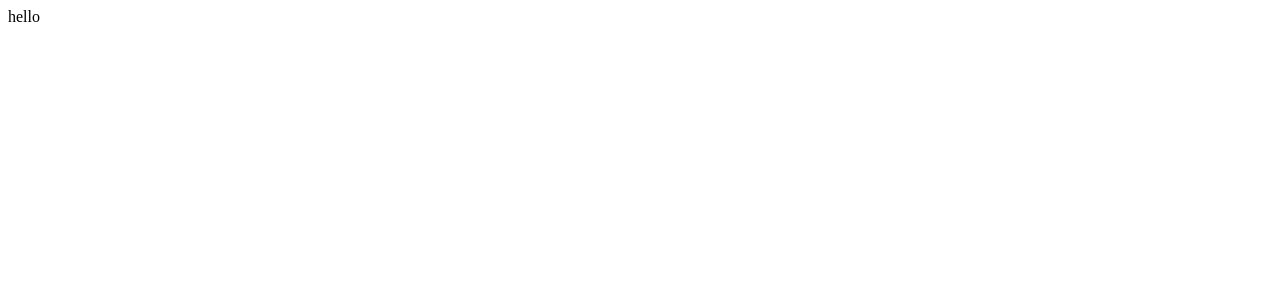
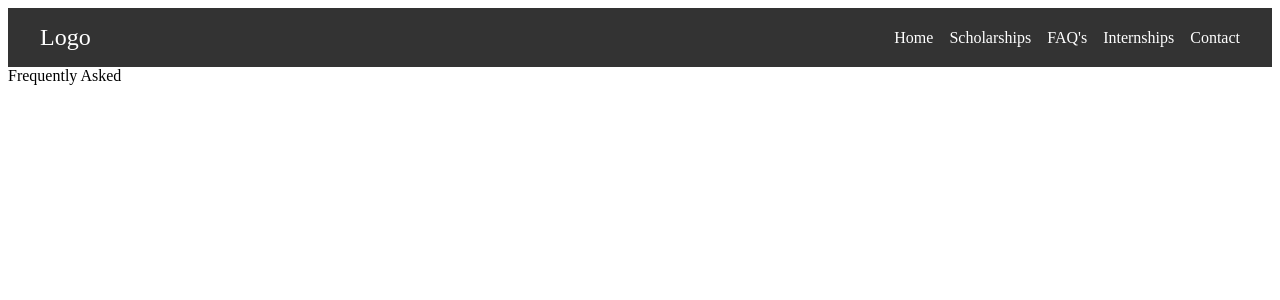
Before and after one commit to manvendrasang/Adhyanam, a React (Vite) app: page /faq in a window 1280 px wide. Shown: the top 300 px of the page. Built offline with nearby package versions, Linux system fonts and the light colour scheme.

Commit message:
New:Routing and components done

```diff
--- a/package.json
+++ b/package.json
@@ -1,5 +1,5 @@
 {
-  "name": "adhyanam-main",
+  "name": "schbang",
   "private": true,
   "version": "0.0.0",
   "type": "module",
@@ -12,6 +12,7 @@
   "dependencies": {
     "@headlessui/react": "^1.7.18",
     "@heroicons/react": "^2.1.3",
+    "axios": "^1.6.8",
     "react": "^18.2.0",
     "react-dom": "^18.2.0",
     "react-icons": "^5.0.1",
--- a/src/App.jsx
+++ b/src/App.jsx
@@ -1,11 +1,12 @@
 import { useState } from 'react'
-import './css/App.css'
+import "./css/App.css"
+import Navbar from './components/Navbar'
 
 function App() {
   const [count, setCount] = useState(0)
 
   return (
-    <div>hello</div>
+    <Navbar />
   )
 }
 
--- /dev/null
+++ b/src/components/Navbar.jsx
@@ -0,0 +1,63 @@
+import React, { useState } from 'react';
+import { Link } from 'react-router-dom';
+import '../css/Navbar.css';
+
+function Navbar() {
+    const [isOpen, setIsOpen] = useState(false);
+    const [isScholarshipHovered, setIsScholarshipHovered] = useState(false);
+
+    const toggleNavbar = () => {
+        setIsOpen(!isOpen);
+    };
+
+    const handleScholarshipMouseEnter = () => {
+        setIsScholarshipHovered(true);
+    };
+
+    const handleScholarshipMouseLeave = () => {
+        setIsScholarshipHovered(false);
+    };
+
+    return (
+        <nav className="navbar">
+            <div className="navbar-container">
+                <Link to="/" className="navbar-logo">
+                    Logo
+                </Link>
+                <div className={isOpen ? 'navbar-menu active' : 'navbar-menu'}>
+                    <Link to="/" className="navbar-item" onClick={toggleNavbar}>
+                        Home
+                    </Link>
+                    <div
+                        className="navbar-item"
+                        onMouseEnter={handleScholarshipMouseEnter}
+                        onMouseLeave={handleScholarshipMouseLeave}
+                    >
+                        Scholarships
+                        {isScholarshipHovered && (
+                            <div className="dropdown-content">
+                                <Link to="/scholarships/category1">Category 1</Link>
+                                <Link to="/scholarships/category2">Category 2</Link>
+                                <Link to="/scholarships/category3">Category 3</Link>
+                            </div>
+                        )}
+                    </div>
+                    <Link to="/faq" className="navbar-item" onClick={toggleNavbar}>
+                        FAQ's
+                    </Link>
+                    <Link to="/intern" className="navbar-item" onClick={toggleNavbar}>
+                        Internships
+                    </Link>
+                    <Link to="/contact" className="navbar-item" onClick={toggleNavbar}>
+                        Contact
+                    </Link>
+                </div>
+                <div className="navbar-toggle" onClick={toggleNavbar}>
+                    <i className={isOpen ? 'fas fa-times' : 'fas fa-bars'}></i>
+                </div>
+            </div>
+        </nav>
+    );
+}
+
+export default Navbar;
--- /dev/null
+++ b/src/css/Navbar.css
@@ -0,0 +1,60 @@
+.navbar {
+    background-color: #333;
+    color: #fff;
+    padding: 1rem 0;
+}
+
+.navbar-container {
+    display: flex;
+    justify-content: space-between;
+    align-items: center;
+    max-width: 1200px;
+    margin: 0 auto;
+    padding: 0 1rem;
+}
+
+.navbar-logo {
+    font-size: 1.5rem;
+    text-decoration: none;
+    color: #fff;
+}
+
+.navbar-menu {
+    display: flex;
+    justify-content: flex-end;
+    align-items: center;
+}
+
+.navbar-item {
+    text-decoration: none;
+    color: #fff;
+    margin-left: 1rem;
+}
+
+.navbar-toggle {
+    display: none;
+    cursor: pointer;
+}
+
+@media screen and (max-width: 768px) {
+    .navbar-menu {
+        display: none;
+        flex-direction: column;
+        position: absolute;
+        top: 80px;
+        left: 0;
+        width: 100%;
+        background-color: #333;
+    }
+
+    .navbar-item {
+        padding: 1rem;
+        text-align: center;
+        border-bottom: 1px solid #fff;
+    }
+
+    .navbar-toggle {
+        display: block;
+        font-size: 1.5rem;
+    }
+}
--- a/src/main.jsx
+++ b/src/main.jsx
@@ -2,9 +2,40 @@ import React from 'react'
 import ReactDOM from 'react-dom/client'
 import App from './App.jsx'
 import './css/index.css'
+import { createBrowserRouter, RouterProvider } from 'react-router-dom'
+import NotFoundPage from './pages/NotFoundPage.jsx'
+import Contact from './pages/Contact.jsx'
+import Faq from './pages/Faq.jsx'
+import Scholarships from './pages/Scholarships.jsx'
+import Intern from './pages/Intern.jsx'
+
+const router = createBrowserRouter([
+  {
+    path: '/',
+    element: <App />,
+    errorElement: <NotFoundPage />,
+  },
+  {
+    path: '/intern',
+    element: <Intern />
+  },
+  {
+    path: '/faq',
+    element: <Faq />
+  },
+  {
+    path: '/scholarships',
+    element: <Scholarships />
+  },
+  {
+    path: '/contact',
+    element: <Contact />
+  }
+]);
 
 ReactDOM.createRoot(document.getElementById('root')).render(
   <React.StrictMode>
-    <App />
+    {/* value */}
+    <RouterProvider router={router} />
   </React.StrictMode>,
 )
--- /dev/null
+++ b/src/pages/Contact.jsx
@@ -0,0 +1,13 @@
+import React from "react";
+import Navbar from "../components/Navbar";
+
+const Contact = () => {
+    return (
+        <div>
+            <Navbar />
+            yens
+        </div>
+    )
+}
+
+export default Contact;
--- /dev/null
+++ b/src/pages/Faq.jsx
@@ -0,0 +1,13 @@
+import React from "react";
+import Navbar from "../components/Navbar";
+
+const Faq = () => {
+    return (
+        <div>
+            <Navbar />
+            Frequently Asked
+        </div>
+    )
+}
+
+export default Faq;
--- /dev/null
+++ b/src/pages/Intern.jsx
@@ -0,0 +1,13 @@
+import React from "react";
+import Navbar from "../components/Navbar";
+
+const Intern = () => {
+    return (
+        <div>
+            <Navbar />
+            internships
+        </div>
+    )
+}
+
+export default Intern;
--- /dev/null
+++ b/src/pages/NotFoundPage.jsx
@@ -0,0 +1,13 @@
+import React from "react";
+import { Link } from "react-router-dom";
+
+const NotFoundPage = () => {
+    return (
+        <div>
+            404 NOT FOUND!!
+            <Link to="/">Go Home</Link>
+        </div>
+    )
+}
+
+export default NotFoundPage;
--- /dev/null
+++ b/src/pages/Scholarships.jsx
@@ -0,0 +1,13 @@
+import React from "react";
+import Navbar from "../components/Navbar";
+
+const Scholarships = () => {
+    return (
+        <div>
+            <Navbar />
+            here are the Scholarships
+        </div>
+    )
+}
+
+export default Scholarships;
```
Also changed, not shown: src/components/Footer.jsx (added, +9 -0 lines), src/pages/Login.jsx (added, +9 -0 lines), 1 other file (tests, documents, lock files or other folders).
